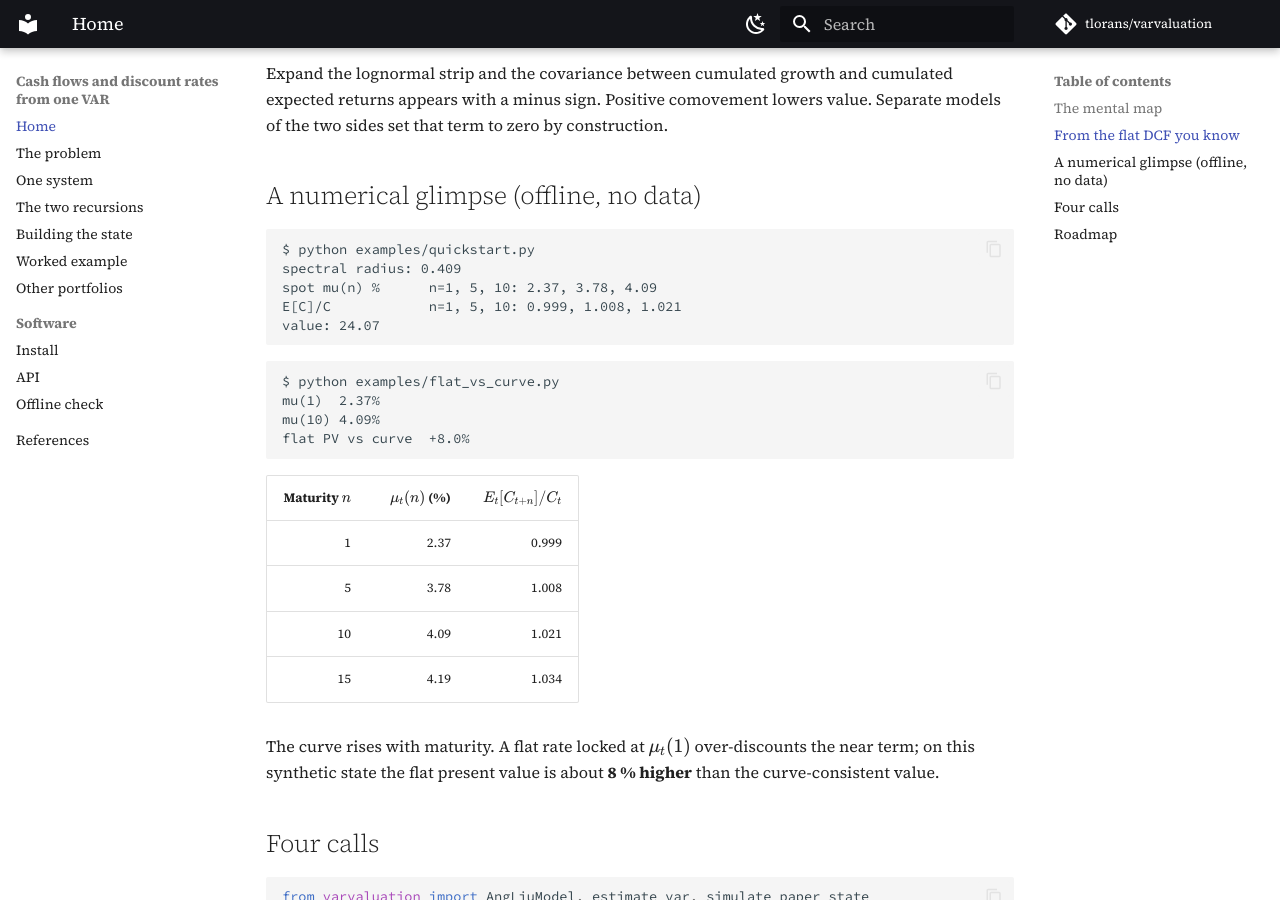
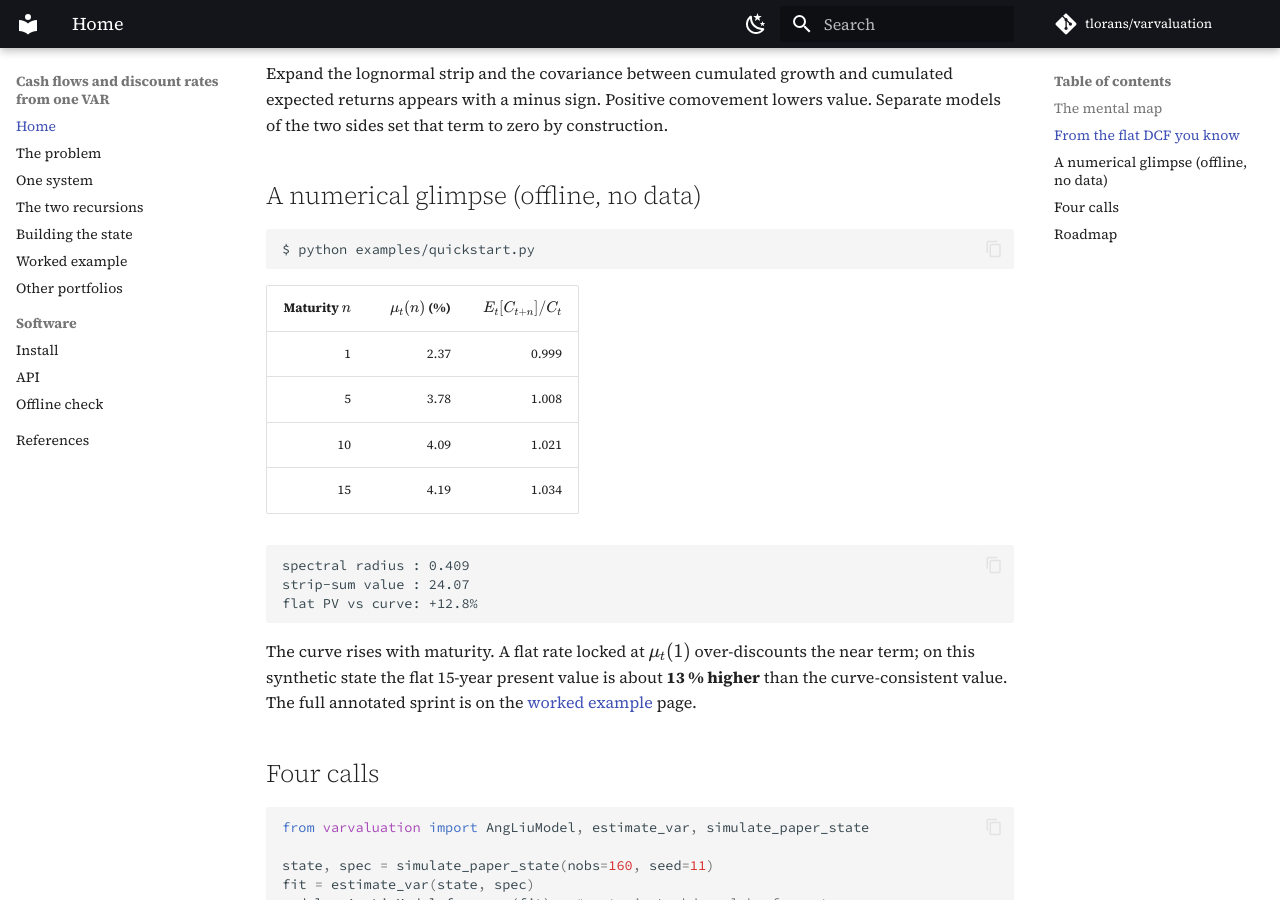
Before and after one commit to tlorans/varvaluation, an MkDocs documentation site: the page built from docs/index.md, in a window 1280 px wide and 900 px high, scrolled down 1888 px. Built offline with MkDocs 1.6.1 and Material for MkDocs 9.7.7, drawn with Linux system fonts in a browser that asks for light colours; comment, search, counter and statistics services are not loaded.

Commit message:
Sync index and curve pages to new worked-example numbers (+12.8%)

````diff
--- a/docs/index.md
+++ b/docs/index.md
@@ -78,17 +78,6 @@ to zero by construction.
 
 ```text
 $ python examples/quickstart.py
-spectral radius: 0.409
-spot mu(n) %      n=1, 5, 10: 2.37, 3.78, 4.09
-E[C]/C            n=1, 5, 10: 0.999, 1.008, 1.021
-value: 24.07
-```
-
-```text
-$ python examples/flat_vs_curve.py
-mu(1)  2.37%
-mu(10) 4.09%
-flat PV vs curve  +8.0%
 ```
 
 | Maturity $n$ | $\mu_t(n)$ (%) | $E_t[C_{t+n}]/C_t$ |
@@ -98,7 +87,13 @@ flat PV vs curve  +8.0%
 | 10 | 4.09 | 1.021 |
 | 15 | 4.19 | 1.034 |
 
-The curve rises with maturity. A flat rate locked at $\mu_t(1)$ over-discounts the near term; on this synthetic state the flat present value is about **8 % higher** than the curve-consistent value.
+```text
+spectral radius : 0.409
+strip-sum value : 24.07
+flat PV vs curve: +12.8%
+```
+
+The curve rises with maturity. A flat rate locked at $\mu_t(1)$ over-discounts the near term; on this synthetic state the flat 15-year present value is about **13 % higher** than the curve-consistent value. The full annotated sprint is on the [worked example](guide/reproduce.md) page.
 
 ## Four calls
 
````
Also changed, not shown: docs/guide/curve.md (+1 -1 lines).
